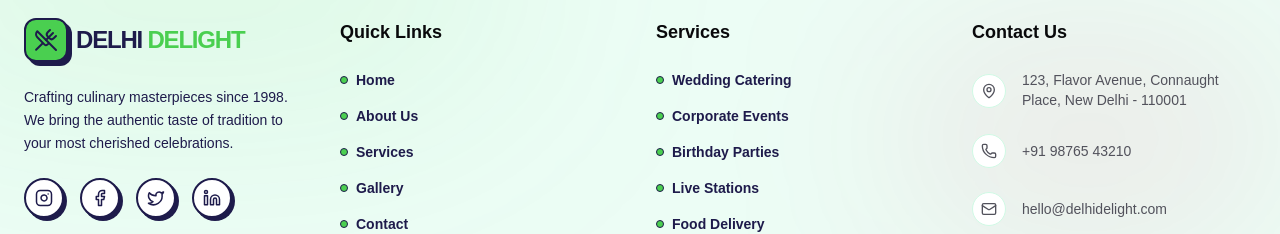
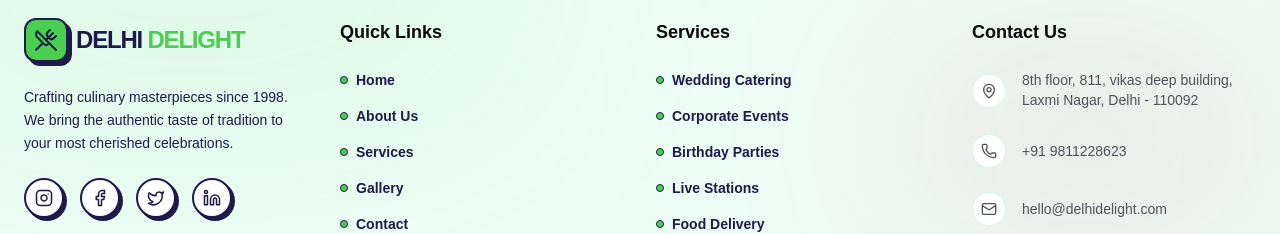
Before and after one commit to saurabhkuriyal/DelhiDelight, a Next.js app: page / in a window 1280 px wide. Shown: the part 6075-6309 px from the top of the page. Built offline with nearby package versions, Linux system fonts and the light colour scheme.

Commit message:
updaing footer

```diff
--- a/components/custom/Footer.tsx
+++ b/components/custom/Footer.tsx
@@ -79,13 +79,13 @@ export default function Footer() {
                                 <div className="mt-1 p-2 rounded-full bg-white border border-emerald-100 group-hover:border-amber-500/50 group-hover:text-amber-600 transition-colors">
                                     <MapPin size={16} />
                                 </div>
-                                <span className="text-sm">123, Flavor Avenue, Connaught Place, New Delhi - 110001</span>
+                                <span className="text-sm">8th floor, 811, vikas deep building, Laxmi Nagar, Delhi - 110092</span>
                             </li>
                             <li className="flex items-center gap-4 text-zinc-600 group">
                                 <div className="p-2 rounded-full bg-white border border-emerald-100 group-hover:border-amber-500/50 group-hover:text-amber-600 transition-colors">
                                     <Phone size={16} />
                                 </div>
-                                <span className="text-sm">+91 98765 43210</span>
+                                <span className="text-sm">+91 9811228623</span>
                             </li>
                             <li className="flex items-center gap-4 text-zinc-600 group">
                                 <div className="p-2 rounded-full bg-white border border-emerald-100 group-hover:border-amber-500/50 group-hover:text-amber-600 transition-colors">
```
